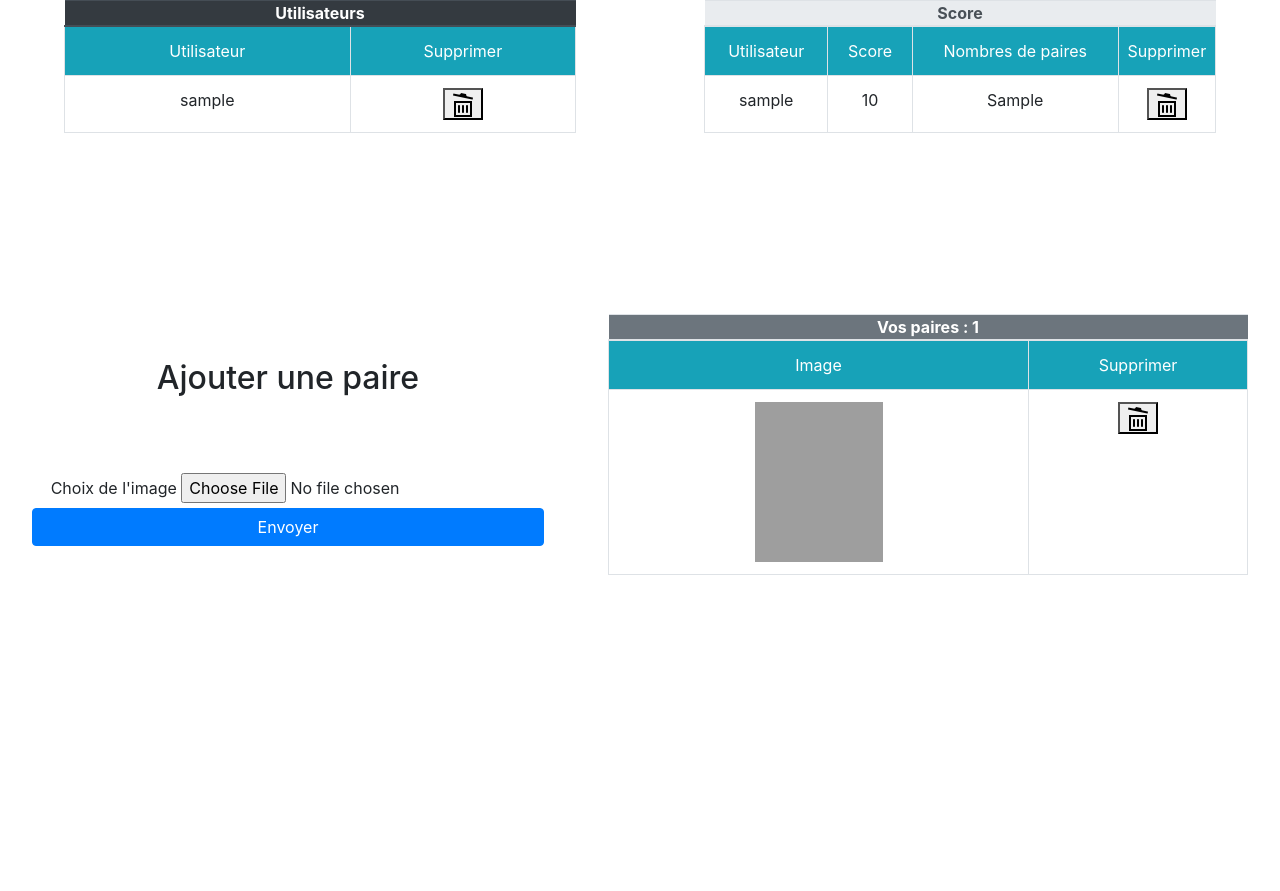
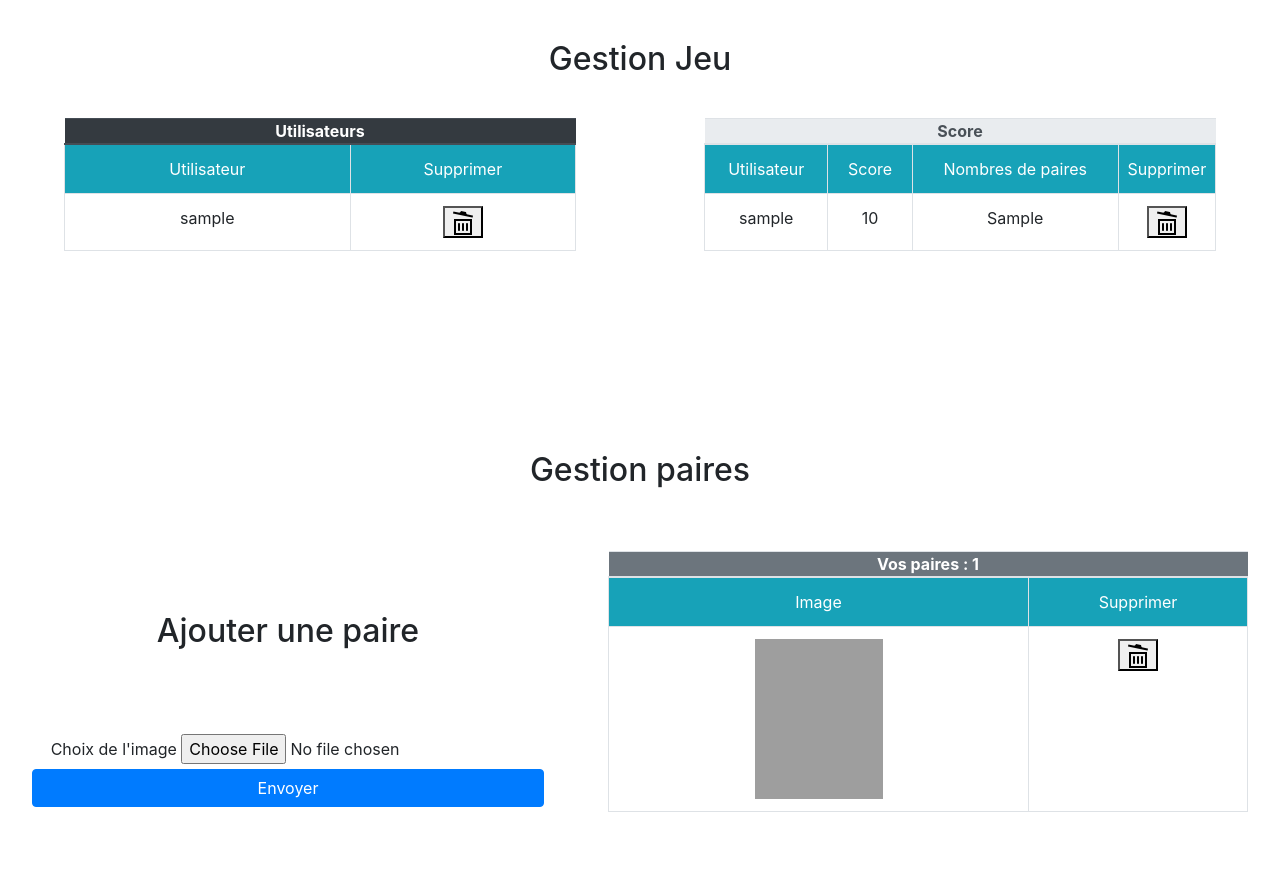
Before and after one commit to martin-bozon/memory, a PHP site: page /admin.php in a window 1280 px wide. Shown: the top 891 px of the page. Before the commit the page ends 575 px from the top, so only its background shows below. Run offline with PHP 8.4, Linux system fonts and the light colour scheme; tables that the repository leaves empty or names only in its code hold one stand-in row (values such as "Sample post"); grey boxes are pictures that could not be loaded.

Commit message:
Mise en forme de la page

```diff
--- a/admin.php
+++ b/admin.php
@@ -15,8 +15,8 @@
 </head>
 <body>
     <main id="main_admin">
+        <h2>Gestion Jeu</h2>
         <section id="user_score">
-            <!-- <section class="table_admin"> -->
             <table class="table table_admin">
                 <thead class="thead-dark">
                     <tr>
@@ -42,8 +42,6 @@
                     ?>
                 </tbody>
             </table>
-            <!-- </section>
-            <section class="table_admin"> -->
             <table class="table table_admin">
                 <thead class="thead-light">
                     <tr>
@@ -72,8 +70,8 @@
                     ?>
                 </tbody>
             </table>
-            <!-- </section> -->
         </section>
+        <h2>Gestion paires</h2>
         <section id="ad_paires">
             <section id="form_paires">
                 <h2>Ajouter une paire</h2>
--- a/css/style.css
+++ b/css/style.css
@@ -18,6 +18,11 @@ main
         display: flex;
         flex-direction: column;
         align-items: center;
+    }
+#main_admin h2
+    {
+        margin-bottom: 5vh;
+        margin-top: 5vh;
     }
 #user_score
     {
--- a/fonctions/fonction_admin.php
+++ b/fonctions/fonction_admin.php
@@ -41,7 +41,7 @@
                         }
                 }
         }
-    function prepaPagination($p, $t, $g)
+    function prepaPagination($p, $t, $g, $o)
         {
             $bdd = new PDO('mysql:host=localhost;dbname=memory;charset=utf8', 'root', '');
             //Récupère les users avec une pagination
@@ -66,13 +66,13 @@
 
             if($t == 'score')
                 {
-                    $query_recup = $bdd->query("SELECT score.id, score, login, score.nb_paires FROM utilisateurs INNER JOIN score ON utilisateurs.id=score.id_user ORDER BY score DESC LIMIT $a_partir_du, $par_page");
+                    $query_recup = $bdd->query("SELECT score.id, score, login, score.nb_paires FROM utilisateurs INNER JOIN score ON utilisateurs.id=score.id_user ORDER BY $o DESC LIMIT $a_partir_du, $par_page");
                     $recup = $query_recup->fetchAll(PDO::FETCH_ASSOC);
                     $nb_ = count($recup);
                 }
             else
                 {
-                    $query_recup = $bdd->query("SELECT * FROM $t ORDER BY login ASC LIMIT $a_partir_du, $par_page");
+                    $query_recup = $bdd->query("SELECT * FROM $t ORDER BY $o ASC LIMIT $a_partir_du, $par_page");
                     $recup = $query_recup->fetchAll(PDO::FETCH_ASSOC);
                     $nb_ = count($recup);
                 }
--- a/traitement/php_admin.php
+++ b/traitement/php_admin.php
@@ -2,11 +2,11 @@
     require 'fonctions/fonction_admin.php';
     $bdd = new PDO('mysql:host=localhost;dbname=memory;charset=utf8', 'root', '');
     //Récupère les users et prepare la pagination
-    $info_users = prepaPagination(10, 'utilisateurs', '');
+    $info_users = prepaPagination(10, 'utilisateurs', '', 'login');
     //Pagination user
 
     //Récupère les scores et prepare la pagination
-    $info_scores = prepaPagination(10, 'score', '');
+    $info_scores = prepaPagination(10, 'score', '', 'score');
     //Upload d'images pour les paires
     try
         {
@@ -18,6 +18,7 @@
         }
 
     //Récupère les paires
+    $info_paires = prepaPagination(5, 'paires', '', 'id');
     $query_recup_paires = $bdd->query('SELECT * FROM paires');
     $recup_paires = $query_recup_paires->fetchAll(PDO::FETCH_ASSOC);
     $nb_paires_total = count($recup_paires);
```
Lines whose indentation alone changed are shown as unchanged.
